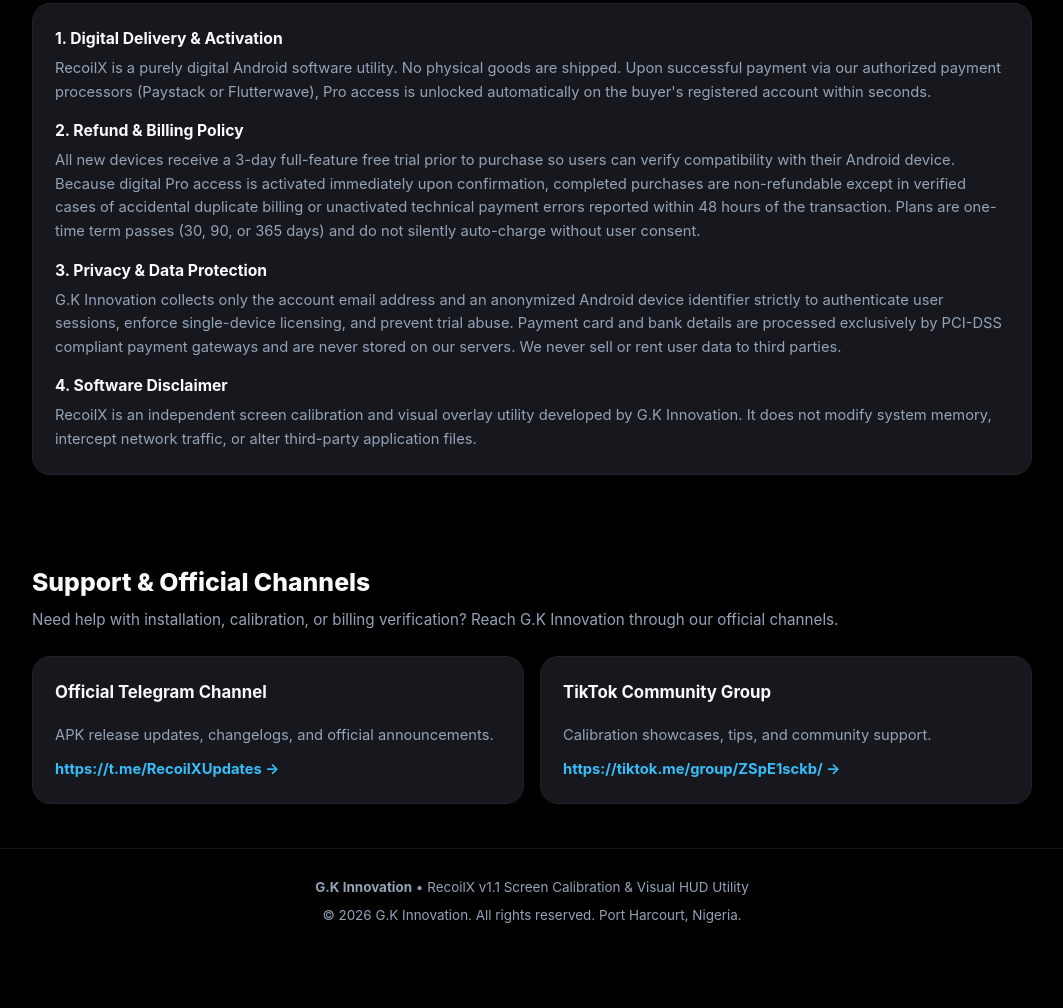
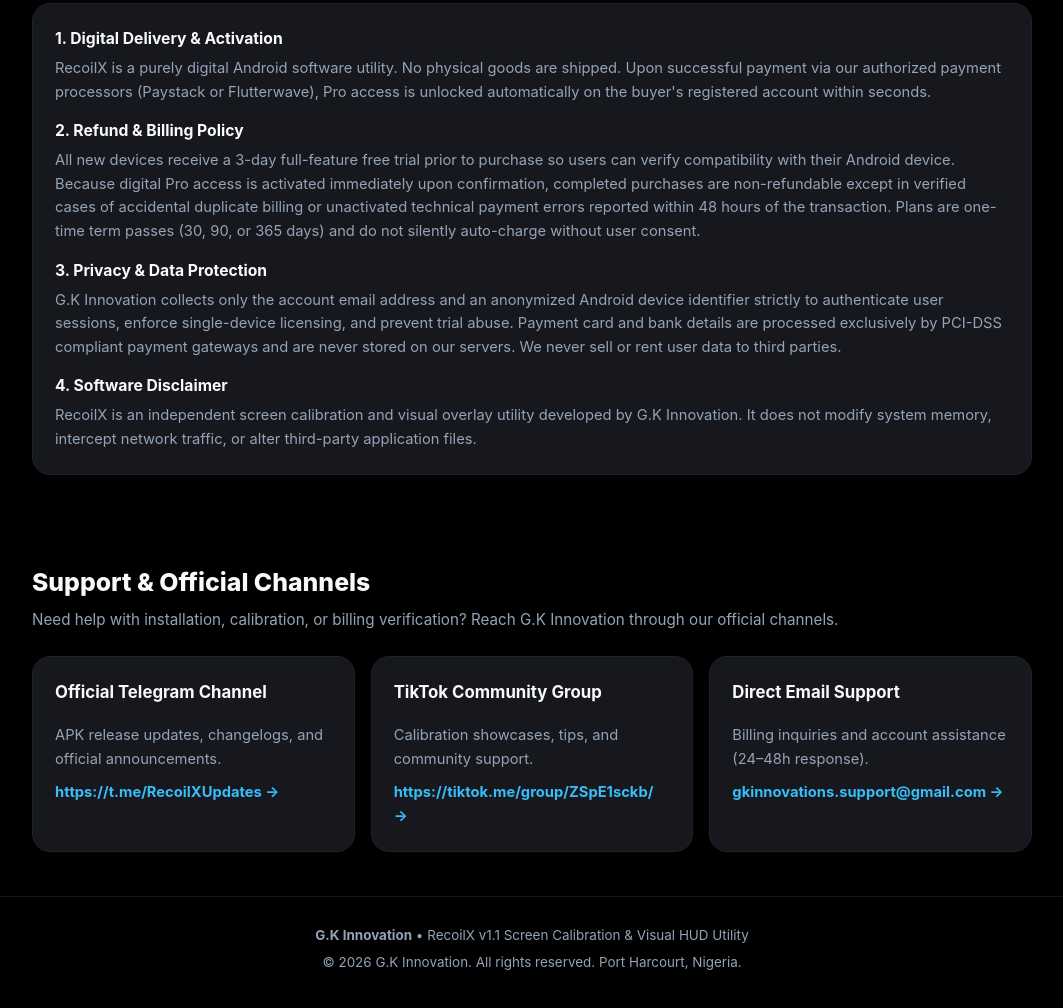
Before and after one commit to Kirakun01/RecoilX, a plain HTML site: page index.html in a window 1280 px wide. Shown: the part 2065-3073 px from the top of the page, without its empty margins (108-1171 px from the left). Before the commit the page ends 3035 px from the top, so only its background shows below. Drawn offline with Linux system fonts and the light colour scheme.

Commit message:
Update index.html

```diff
--- a/index.html
+++ b/index.html
@@ -515,13 +515,12 @@
           <p>Calibration showcases, tips, and community support.</p>
           <a class="support-link" href="https://tiktok.me/group/ZSpE1sckb/" target="_blank" rel="noopener">https://tiktok.me/group/ZSpE1sckb/ →</a>
         </div>
-        <!-- ADD YOUR SUPPORT EMAIL & YOUTUBE CARD HERE ONCE CREATED THIS WEEKEND:
-        <div class="card support-card">
+                <div class="card support-card">
           <h3>Direct Email Support</h3>
           <p>Billing inquiries and account assistance (24–48h response).</p>
-          <a class="support-link" href="mailto:YOUR_SUPPORT_EMAIL@gmail.com">YOUR_SUPPORT_EMAIL@gmail.com →</a>
+          <a class="support-link" href="mailto:gkinnovations.support@gmail.com">gkinnovations.support@gmail.com →</a>
         </div>
-        -->
+
       </div>
     </section>
 
```
